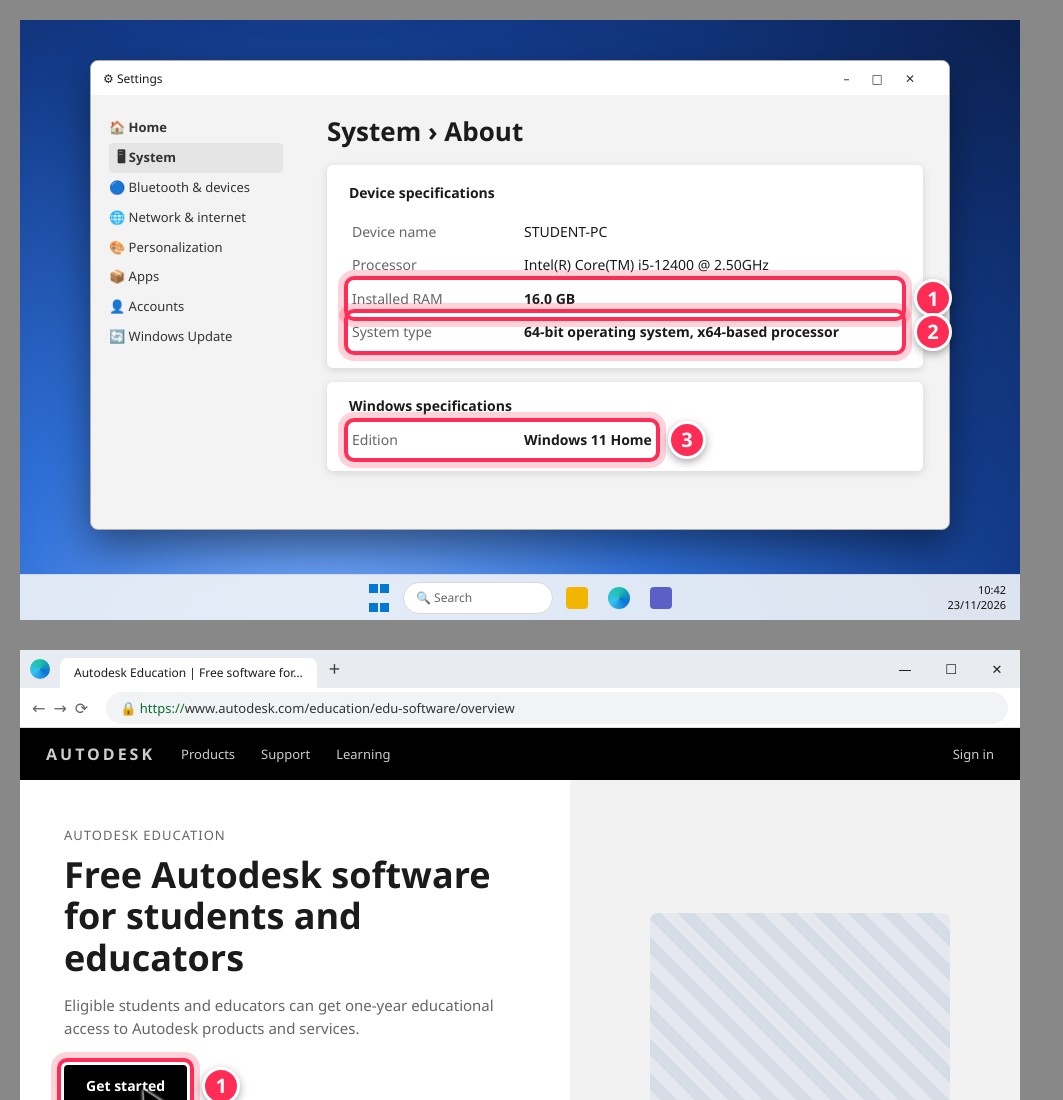
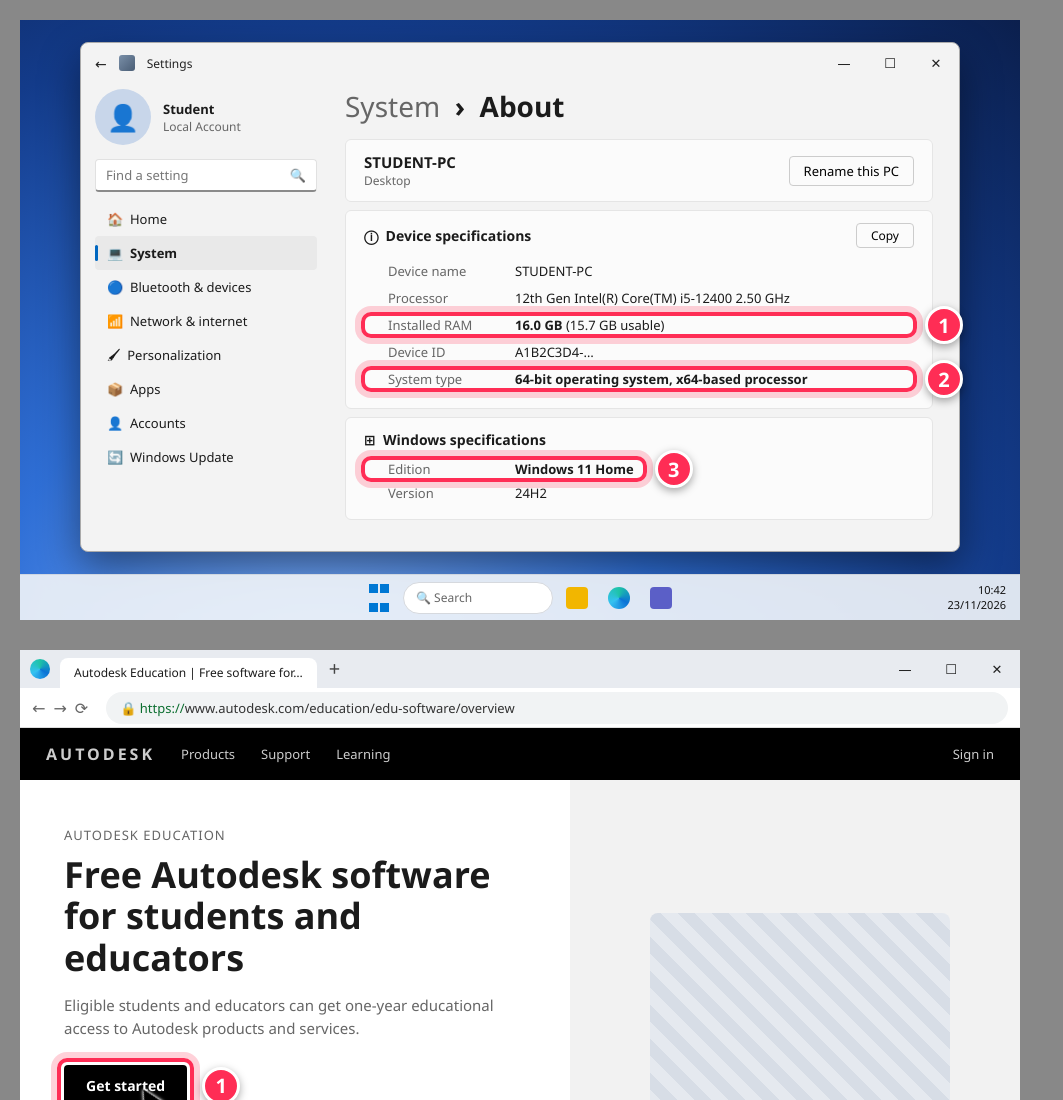
Before and after one commit to Amal-Ramot/autocad, a plain HTML site: page mockups/mockups.html in a window 1280 px wide. Shown: the top 1100 px of the page, without its empty margins (0-1063 px from the left). Drawn offline with Linux system fonts and the light colour scheme.

Commit message:
Redraw Windows Settings > About illustration, fix overlapping highlights, cache-bust images
Co-Authored-By: Claude Opus 5.5 <noreply@anthropic.com>
Claude-Session: https://claude.ai/code/session_01HfNHHeuN3o1NZDg6FJ5LBf

```diff
--- a/mockups/mockups.html
+++ b/mockups/mockups.html
@@ -124,33 +124,52 @@
 
 <!-- 01 — Windows: check system (Settings > System > About) -->
 <div class="shot desk" id="01-system-about">
-  <div class="win" style="left:70px;top:40px;width:860px;height:470px;background:#f3f3f3">
-    <div class="title">⚙ Settings<span class="x">–□✕</span></div>
-    <div style="display:flex;height:100%">
-      <div style="width:210px;padding:18px;font-size:13px;line-height:2.3;color:#333">
-        <div style="font-weight:600">🏠 Home</div>
-        <div style="background:#e5e5e5;border-radius:4px;padding-left:8px;font-weight:600">🖥 System</div>
-        <div>🔵 Bluetooth &amp; devices</div><div>🌐 Network &amp; internet</div><div>🎨 Personalization</div><div>📦 Apps</div><div>👤 Accounts</div><div>🔄 Windows Update</div>
+  <div class="win" style="left:60px;top:22px;width:880px;height:510px;background:#f3f3f3;border-radius:8px">
+    <div style="height:40px;display:flex;align-items:center;padding-left:14px;font-size:12px;gap:12px;color:#222">
+      <span style="font-size:14px">←</span><span style="display:inline-block;width:16px;height:16px;border-radius:3px;background:linear-gradient(135deg,#7a8fa8,#4a5d75)"></span>Settings
+      <div class="winctl" style="height:40px;margin-left:auto"><span>—</span><span>☐</span><span>✕</span></div>
+    </div>
+    <div style="display:flex;height:calc(100% - 40px)">
+      <div style="width:250px;padding:6px 14px;font-size:13px;color:#1b1b1b">
+        <div style="display:flex;gap:12px;align-items:center;margin-bottom:14px">
+          <div style="width:56px;height:56px;border-radius:50%;background:#c8d6ea;display:flex;align-items:center;justify-content:center;font-size:26px">👤</div>
+          <div><b>Student</b><div class="muted" style="font-size:12px">Local Account</div></div>
+        </div>
+        <div style="background:#fff;border:1px solid #e1e1e1;border-bottom:2px solid #8a8a8a;border-radius:4px;padding:6px 10px;color:#777;margin-bottom:10px;display:flex">Find a setting<span style="margin-left:auto">🔍</span></div>
+        <div style="line-height:34px">
+          <div style="padding-left:12px">🏠&nbsp; Home</div>
+          <div style="padding-left:12px;background:#e9e9e9;border-radius:4px;position:relative;font-weight:600"><span style="position:absolute;left:0;top:9px;width:3px;height:16px;background:#0067c0;border-radius:2px"></span>💻&nbsp; System</div>
+          <div style="padding-left:12px">🔵&nbsp; Bluetooth &amp; devices</div>
+          <div style="padding-left:12px">📶&nbsp; Network &amp; internet</div>
+          <div style="padding-left:12px">🖌&nbsp; Personalization</div>
+          <div style="padding-left:12px">📦&nbsp; Apps</div>
+          <div style="padding-left:12px">👤&nbsp; Accounts</div>
+          <div style="padding-left:12px">🔄&nbsp; Windows Update</div>
+        </div>
       </div>
-      <div style="flex:1;padding:18px 26px">
-        <div style="font-size:26px;font-weight:600;margin-bottom:16px">System › About</div>
-        <div class="card" style="padding:18px 22px">
-          <div style="font-weight:600;margin-bottom:12px">Device specifications</div>
-          <table style="font-size:14px;line-height:2.1;width:100%">
-            <tr><td class="muted" style="width:170px">Device name</td><td>STUDENT-PC</td></tr>
-            <tr><td class="muted">Processor</td><td>Intel(R) Core(TM) i5-12400 @ 2.50GHz</td></tr>
-            <tr data-hl="1"><td class="muted">Installed RAM</td><td><b>16.0 GB</b></td></tr>
-            <tr data-hl="2"><td class="muted">System type</td><td><b>64-bit operating system, x64-based processor</b></td></tr>
+      <div style="flex:1;padding:4px 26px 0 14px">
+        <div style="font-size:28px;font-weight:600;margin-bottom:14px"><span class="muted" style="font-weight:400">System</span> &nbsp;›&nbsp; About</div>
+        <div style="background:#fbfbfb;border:1px solid #e5e5e5;border-radius:6px;padding:12px 18px;display:flex;align-items:center;margin-bottom:8px">
+          <div><b style="font-size:15px">STUDENT-PC</b><div class="muted" style="font-size:12px">Desktop</div></div>
+          <span class="btn wingrey" style="margin-left:auto;padding:5px 14px;font-size:13px">Rename this PC</span>
+        </div>
+        <div style="background:#fbfbfb;border:1px solid #e5e5e5;border-radius:6px;padding:12px 18px;margin-bottom:8px">
+          <div style="display:flex;align-items:center;margin-bottom:6px"><b>ⓘ&nbsp; Device specifications</b><span class="btn wingrey" style="margin-left:auto;padding:3px 14px;font-size:12px">Copy</span></div>
+          <table style="font-size:13px;width:100%;border-collapse:separate;border-spacing:0 7px">
+            <tr><td class="muted" style="width:150px;padding-left:24px">Device name</td><td>STUDENT-PC</td></tr>
+            <tr><td class="muted" style="padding-left:24px">Processor</td><td>12th Gen Intel(R) Core(TM) i5-12400 2.50 GHz</td></tr>
+            <tr data-hl="1" data-pad="3"><td class="muted" style="padding-left:24px">Installed RAM</td><td><b>16.0 GB</b> (15.7 GB usable)</td></tr>
+            <tr><td class="muted" style="padding-left:24px">Device ID</td><td>A1B2C3D4-…</td></tr>
+            <tr data-hl="2" data-pad="3"><td class="muted" style="padding-left:24px">System type</td><td><b>64-bit operating system, x64-based processor</b></td></tr>
           </table>
         </div>
-        <div class="card" style="padding:14px 22px;margin-top:14px">
-          <div style="font-weight:600;margin-bottom:8px">Windows specifications</div>
-          <table style="font-size:14px;line-height:2"><tr data-hl="3"><td class="muted" style="width:170px">Edition</td><td><b>Windows 11 Home</b></td></tr></table>
+        <div style="background:#fbfbfb;border:1px solid #e5e5e5;border-radius:6px;padding:12px 18px">
+          <div style="margin-bottom:6px"><b>⊞&nbsp; Windows specifications</b></div>
+          <table style="font-size:13px;border-collapse:separate;border-spacing:0 4px"><tr data-hl="3" data-pad="3"><td class="muted" style="width:150px;padding-left:24px">Edition</td><td style="padding-right:10px"><b>Windows 11 Home</b></td></tr><tr><td class="muted" style="padding-left:24px">Version</td><td>24H2</td></tr></table>
         </div>
       </div>
     </div>
   </div>
-
 </div>
 
 <!-- 02 — Autodesk education page -->
@@ -493,7 +512,7 @@ document.querySelectorAll('.shot').forEach(function (shot) {
 document.querySelectorAll('.shot').forEach(shot => {
   const sr = shot.getBoundingClientRect();
   shot.querySelectorAll('[data-hl]').forEach(el => {
-    const r = el.getBoundingClientRect(), pad = 7;
+    const r = el.getBoundingClientRect(), pad = +(el.dataset.pad || 7);
     const x = r.left - sr.left - pad, y = r.top - sr.top - pad, w = r.width + pad*2, h = r.height + pad*2;
     const hl = document.createElement('div'); hl.className = 'hl';
     Object.assign(hl.style, {left: x+'px', top: y+'px', width: w+'px', height: h+'px'}); shot.appendChild(hl);
```
Also changed, not shown: index.html (+17 -17 lines), images/01-system-about.png.
